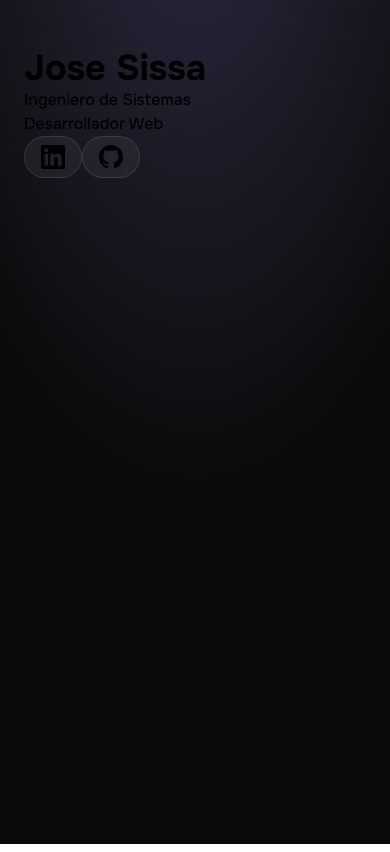
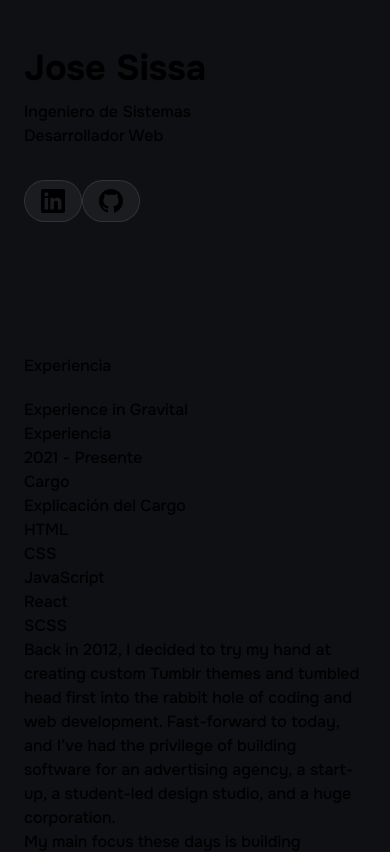
Before and after one commit to JoseSissa/Astro, an Astro site in the folder Portafolio/: page / in a window 390 px wide. Shown: the top 852 px of the page. Built offline with nearby package versions, Linux system fonts and the light colour scheme; Astro itself is replaced by a stand-in of ours.

Commit message:
Ajustando estructura en versión mobile

```diff
--- a/Portafolio/src/layouts/Layout.astro
+++ b/Portafolio/src/layouts/Layout.astro
@@ -24,7 +24,7 @@ const { description, title } = Astro.props;
 	</head>
 	<body>
 		<!-- background gradiente: https://bg.ibelick.com/ -->
-		<div class="absolute top-0 z-[-2] min-h-screen w-screen bg-neutral-950 bg-[radial-gradient(ellipse_80%_80%_at_50%_-20%,rgba(120,119,198,0.3),rgba(255,255,255,0))]"></div>
+		<!-- <div class="absolute top-0 z-[-2] min-h-screen w-screen bg-neutral-950 bg-[radial-gradient(ellipse_80%_80%_at_50%_-20%,rgba(120,119,198,0.3),rgba(255,255,255,0))]"></div> -->
 		<slot />
 	</body>
 </html>
@@ -37,5 +37,6 @@ const { description, title } = Astro.props;
 	}
 	body {
 		min-height: 100vh;
+		background-color: #0e1013;
 	}
 </style>
--- a/Portafolio/src/pages/index.astro
+++ b/Portafolio/src/pages/index.astro
@@ -13,9 +13,9 @@ import Experience from '../components/Experience.astro';
 >
 	<div>
 		<div class="lg:flex w-full max-w-screen-xl mx-auto min-h-screen px-6 py-12 lg:px-24 lg:py-0">
-			<header class="lg:sticky lg:top-0 lg:max-h-screen lg:w-1/2 lg:flex lg:justify-between lg:flex-col lg:py-24">
-				<div>
-					<h1 class="text-4xl sm:text-5xl font-bold">
+			<header class="lg:sticky lg:top-0 lg:max-h-screen lg:w-1/2 lg:flex lg:justify-between lg:flex-col lg:py-24 mb-28 md:mb-0">
+				<div class="mb-8 md:mb-0">
+					<h1 class="text-4xl sm:text-5xl font-bold mb-3">
 						Jose Sissa
 						<!-- <div class="flex justify-center items-center">
 							<Badge>Disponible</Badge>
@@ -26,7 +26,7 @@ import Experience from '../components/Experience.astro';
 					</h2>
 				</div>
 
-				<ul class="flex items-center">
+				<ul class="flex items-center ">
 					<li>
 						<SocialPill href="https://www.linkedin.com/in/josesissamendoza/">
 							<LinkedinIcon class="size-6" />
@@ -41,7 +41,16 @@ import Experience from '../components/Experience.astro';
 			</header>
 
 			<main class="lg:w-1/2 lg:py-24">
-				<!-- <section>
+				<section id="experience" class="">
+					<div class="sticky top-0 w-screen -mx-6 py-5 pl-6 bg-[#0e1013]">
+						<h2>Experiencia</h2>
+					</div>
+					<div>
+						<ol>
+							<li>Experience in Gravital</li>
+						</ol>
+					</div>
+					<section>
 						<h2>Experiencia</h2>
 						<div>
 							<ol>
@@ -91,7 +100,8 @@ import Experience from '../components/Experience.astro';
 					<div>
 						<h3>Experiencia</h3>
 						<Experience />
-				</div> -->
+					</div>
+				</section>
 			</main>
 
 		</div>
```
Lines whose indentation alone changed are shown as unchanged.
